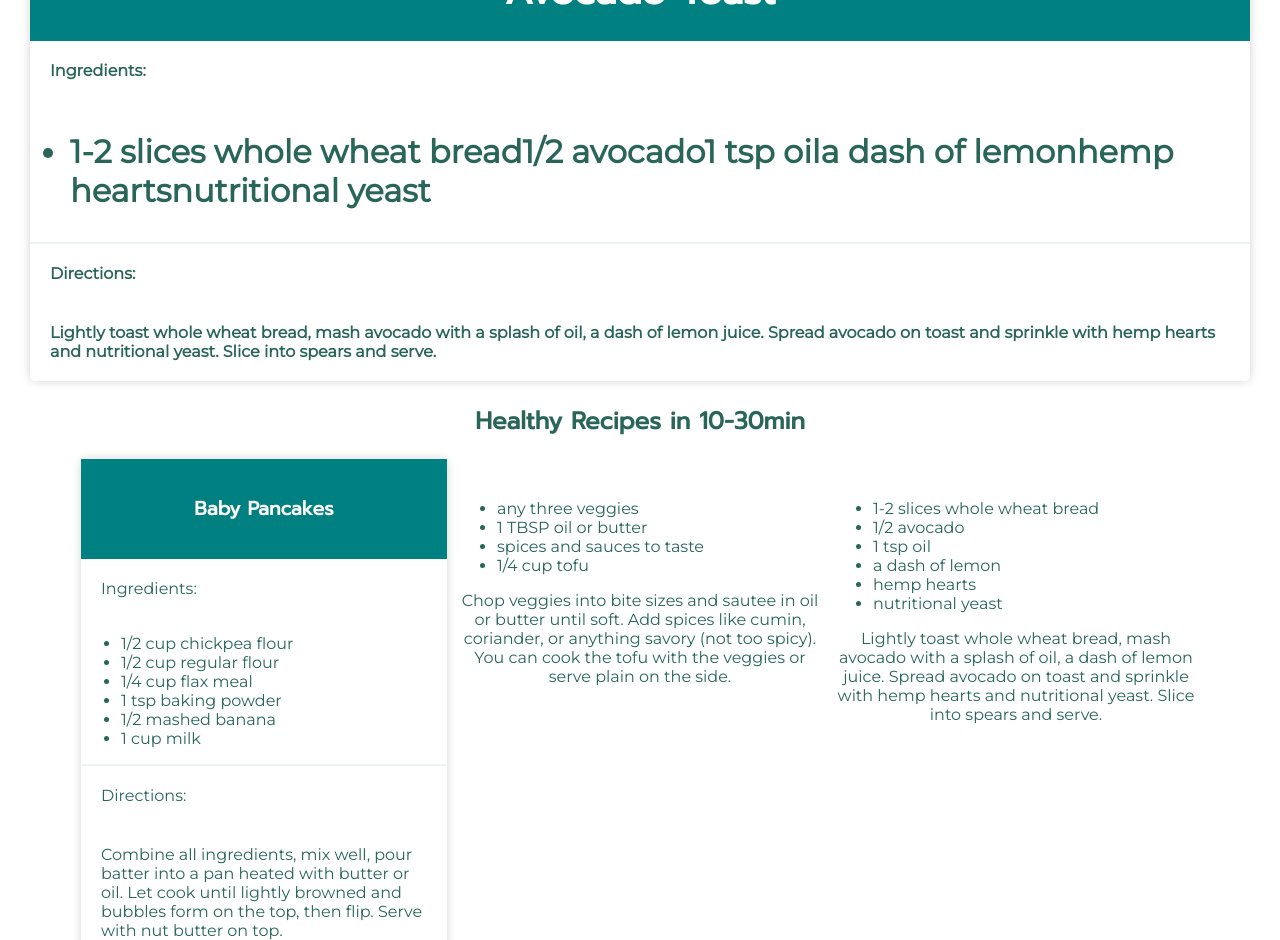
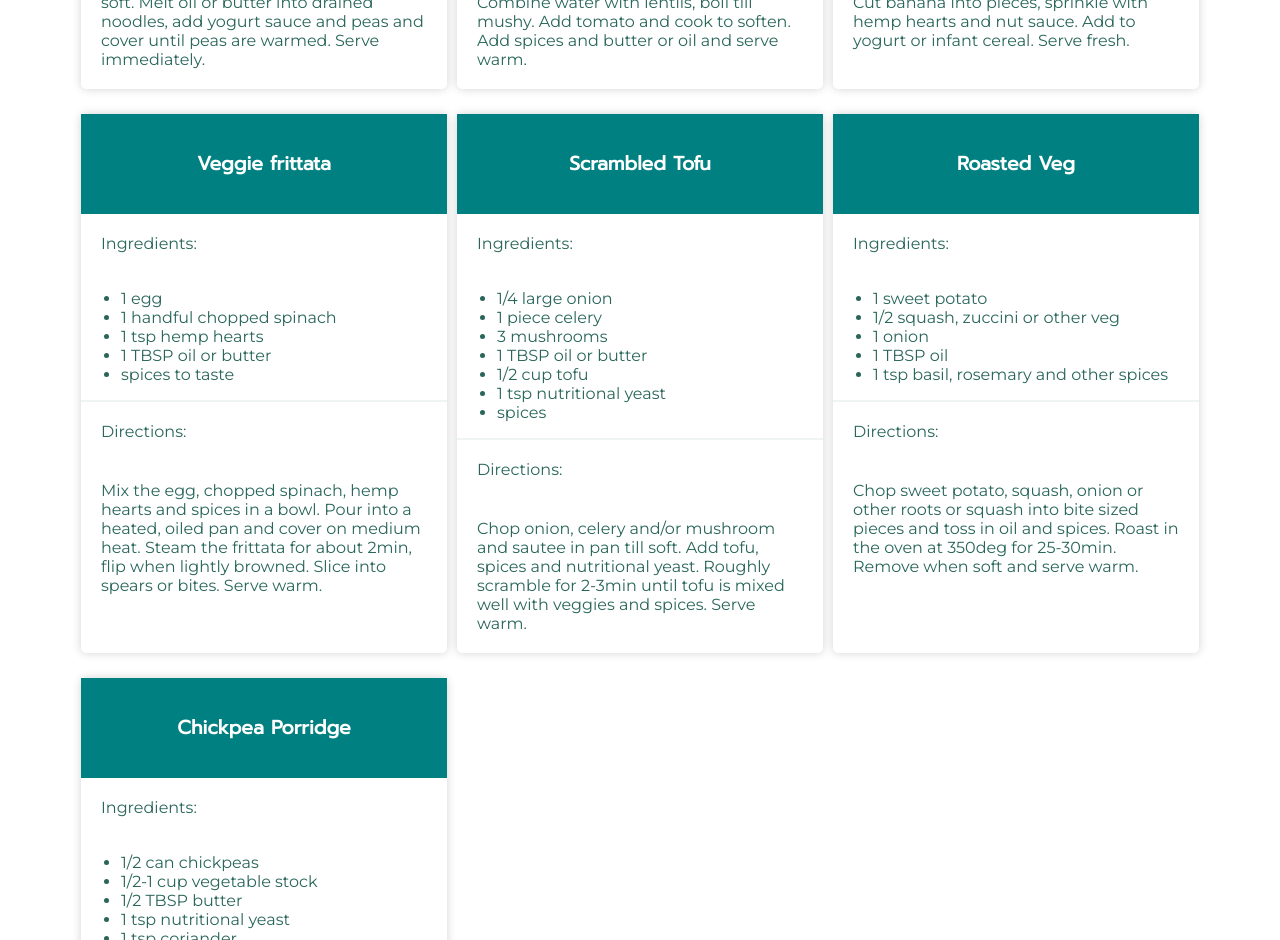
Before and after one commit to snopeks/tinybites, a React (Create React App) app: page /easymeals in a window 1280 px wide. Shown: the part 1860-2800 px from the top of the page. Built offline with nearby package versions, Linux system fonts and the light colour scheme; a web font is replaced by a local one.

Commit message:
finished recipe data object

```diff
--- a/src/pages/EasyMeals.js
+++ b/src/pages/EasyMeals.js
@@ -34,14 +34,92 @@ let allRecipes = [
             "nutritional yeast"
         ],
         "directions": "Lightly toast whole wheat bread, mash avocado with a splash of oil, a dash of lemon juice. Spread avocado on toast and sprinkle with hemp hearts and nutritional yeast. Slice into spears and serve."
+    },
+    {
+        "title": "Easy Pasta",
+        "ingredients": [
+            "1/2 cup pasta (I like to use macaroni)",
+            "1 TBSP oil or butter",
+            "handful of frozen peas",
+            "yogurt sauce or cheese sauce"
+        ],
+        "directions": "Boil your choice of pasta until it is very soft. Melt oil or butter into drained noodles, add yogurt sauce and peas and cover until peas are warmed. Serve immediately."
+    },
+    {
+        "title": "Tasty Lentils",
+        "ingredients": [
+            "1 cup water",
+            "1/2 cup lentils",
+            "1/2 large tomato",
+            "cumin, tumeric, black pepper to taste",
+            "1 TBSP butter or oil"
+        ],
+        "directions": "Combine water with lentils, boil till mushy. Add tomato and cook to soften. Add spices and butter or oil and serve warm."
+    },
+    {
+        "title": "Banana Nut Yogurt",
+        "ingredients": [
+            "1 banana",
+            "1-2 tsp hemp hearts",
+            "1-2 tsp nut sauce",
+            "1/4 cup yogurt or iron-fortified infant cereal"
+        ],
+        "directions":"Cut banana into pieces, sprinkle with hemp hearts and nut sauce. Add to yogurt or infant cereal. Serve fresh."
+    },
+    {
+        "title":"Veggie frittata",
+        "ingredients": [
+            "1 egg",
+            "1 handful chopped spinach",
+            "1 tsp hemp hearts",
+            "1 TBSP oil or butter",
+            "spices to taste"
+        ],
+        "directions": "Mix the egg, chopped spinach, hemp hearts and spices in a bowl. Pour into a heated, oiled pan and cover on medium heat. Steam the frittata for about 2min, flip when lightly browned. Slice into spears or bites. Serve warm. "
+    },
+    {
+        "title": "Scrambled Tofu",
+        "ingredients": [
+            "1/4 large onion",
+            "1 piece celery",
+            "3 mushrooms",
+            "1 TBSP oil or butter",
+            "1/2 cup tofu",
+            "1 tsp nutritional yeast",
+            "spices"
+        ],
+        "directions": "Chop onion, celery and/or mushroom and sautee in pan till soft. Add tofu, spices and nutritional yeast. Roughly scramble for 2-3min until tofu is mixed well with veggies and spices. Serve warm."
+    },
+    {
+        "title":"Roasted Veg",
+        "ingredients": [
+            "1 sweet potato",
+            "1/2 squash, zuccini or other veg",
+            "1 onion",
+            "1 TBSP oil",
+            "1 tsp basil, rosemary and other spices",
+        ],
+        "directions":"Chop sweet potato, squash, onion or other roots or squash into bite sized pieces and toss in oil and spices. Roast in the oven at 350deg for 25-30min. Remove when soft and serve warm."
+    },
+    {
+        "title":"Chickpea Porridge",
+        "ingredients": [
+            "1/2 can chickpeas",
+            "1/2-1 cup vegetable stock",
+            "1/2 TBSP butter",
+            "1 tsp nutritional yeast",
+            "1 tsp coriander",
+            "Pepper to taste",
+        ],
+        "directions":"Cook chickpeas with vegetable broth on the stove till softened like porridge. Add butter/oil,nutritional yeast, coriander, and pepper. Mix well and serve warm."
     }
+
 ]
 
 
 class EasyMeals extends Component {
     GenerateRecipes(recipesData){
         let recipeContent = recipesData.map(recipe => {
-            console.log(recipe.title)
             return (
                 <div className="recipe">
                     <div className="recipeImg">
@@ -49,18 +127,15 @@ class EasyMeals extends Component {
                     </div>
                     <p>Ingredients:</p>
                     <ul>
-                        <li>
-                            {recipe.ingredients}
-                        </li>
+                        {recipe.ingredients.map((ing, i) => <li key={i}>{ing}</li>)}
                     </ul>
                     <p className="recipeDirections">Directions:</p>
                     <p>{recipe.directions}</p>
                 </div>
-
             )
 
         });
-        return <h1>{recipeContent}</h1>
+        return recipeContent
     }
     render() {
         return (
@@ -122,129 +197,10 @@ class EasyMeals extends Component {
                         </div>
                     </div>
                 </div>
-                <div>
-                    <p>Content should arrive here</p>
-                    {this.GenerateRecipes(allRecipes)}
-                </div>
                 <div className="mealdiv">
                     <h2>Healthy Recipes in 10-30min</h2>
                     <div className="container ">
-                        <div className="recipe">
-                            <div className="recipeImg">
-                                <h3 className="recipeTitle">Baby Pancakes</h3>
-                            </div>
-                            <p>Ingredients:</p>
-                            <ul>
-                                <li>1/2 cup chickpea flour</li>
-                                <li>1/2 cup regular flour</li>
-                                <li>1/4 cup flax meal</li>
-                                <li>1 tsp baking powder</li>
-                                <li>1/2 mashed banana</li>
-                                <li>1 cup milk</li>
-                            </ul>
-                            <p className="recipeDirections">Directions:</p>
-                            <p>Combine all ingredients, mix well, pour batter into a pan heated with butter or oil. Let cook until lightly browned and bubbles form on the top, then flip. Serve with nut butter on top.</p>
-                        </div>
-                        <div>
-                            <p className="recipeTitle">Simple Stirfry</p>
-                            <ul>
-                                <li>any three veggies</li>
-                                <li>1 TBSP oil or butter</li>
-                                <li>spices and sauces to taste</li>
-                                <li>1/4 cup tofu</li>
-                            </ul>
-                            <p>Chop veggies into bite sizes and sautee in oil or butter until soft. Add spices like cumin, coriander, or anything savory (not too spicy). You can cook the tofu with the veggies or serve plain on the side. </p>
-                        </div>
-                        <div>
-                            <p id="avoToast" className="recipeTitle">Avocado Toast</p>
-                            <ul>
-                                <li>1-2 slices whole wheat bread</li>
-                                <li>1/2 avocado</li>
-                                <li>1 tsp oil</li>
-                                <li>a dash of lemon</li>
-                                <li>hemp hearts</li>
-                                <li>nutritional yeast</li>
-                            </ul>
-                            <p>Lightly toast whole wheat bread, mash avocado with a splash of oil, a dash of lemon juice. Spread avocado on toast and sprinkle with hemp hearts and nutritional yeast. Slice into spears and serve.</p>
-                        </div>
-                        <div>
-                            <p className="recipeTitle">Easy Pasta</p>
-                            <ul>
-                                <li>1/2 cup pasta (I like to use macaroni)</li>
-                                <li>1 TBSP oil or butter</li>
-                                <li>handful of frozen peas</li>
-                                <li>yogurt sauce or cheese sauce</li>
-                            </ul>
-                            <p>Boil your choice of pasta until it is very soft. Melt oil or butter into drained noodles, add yogurt sauce and peas and cover until peas are warmed. Serve immediately. </p>
-                        </div>
-                        <div>
-                            <p className="recipeTitle">Tasty Lentils</p>
-                            <ul>
-                                <li>1 cup water</li>
-                                <li>1/2 cup lentils</li>
-                                <li>1/2 large tomato</li>
-                                <li>cumin, tumeric, black pepper to taste</li>
-                                <li>1 TBSP butter or oil</li>
-                            </ul>
-                            <p>Combine water with lentils, boil till mushy. Add tomato and cook to soften. Add spices and butter or oil and serve warm. </p>
-                        </div>
-                        <div>
-                            <p className="recipeTitle">Banana Nut Yogurt</p>
-                            <ul>
-                                <li>1 banana</li>
-                                <li>1-2 tsp hemp hearts</li>
-                                <li>1-2 tsp nut sauce</li>
-                                <li>1/4 cup yogurt or iron-fortified infant cereal</li>
-                            </ul>
-                            <p>Cut banana into pieces, sprinkle with hemp hearts and nut sauce. Add to yogurt or infant cereal. Serve fresh.</p>
-                        </div>
-                        <div>
-                            <p className="recipeTitle">Veggie frittata</p>
-                            <ul>
-                                <li>1 egg</li>
-                                <li>1 handful chopped spinach</li>
-                                <li>1 tsp hemp hearts</li>
-                                <li>1 TBSP oil or butter</li>
-                                <li>spices to taste</li>
-                            </ul>
-                            <p>Mix the egg, chopped spinach, hemp hearts and spices in a bowl. Pour into a heated, oiled pan and cover on medium heat. Steam the frittata for about 2min, flip when lightly browned. Slice into spears or bites. Serve warm.  </p>
-                        </div>
-                        <div>
-                            <p className="recipeTitle">Scrambled Tofu</p>
-                            <ul>
-                                <li>1/4 large onion</li>
-                                <li>1 piece celery</li>
-                                <li>3 mushrooms</li>
-                                <li>1 TBSP oil or butter</li>
-                                <li>1/2 cup tofu</li>
-                                <li>1 tsp nutritional yeast</li>
-                                <li>spices</li>
-                            </ul>
-                            <p>Chop onion, celery and/or mushroom and sautee in pan till soft. Add tofu, spices and nutritional yeast. Roughly scramble for 2-3min until tofu is mixed well with veggies and spices. Serve warm.  </p>
-                        </div>
-                        <div>
-                            <p className="recipeTitle">Roasted Veg</p>
-                            <ul>
-                                <li>1 sweet potato</li>
-                                <li>1/2 squash, zuccini or other veg</li>
-                                <li>1 onion</li>
-                                <li>1 TBSP oil</li>
-                                <li>1 tsp basil, rosemary and other spices</li>
-                            </ul>
-                            <p>Chop sweet potato, squash, onion or other roots or squash into bite sized pieces and toss in oil and spices. Roast in the oven at 350deg for 25-30min. Remove when soft and serve warm. </p>
-                        </div>
-                        <div>
-                            <p id="chickpeaPorridge" className="recipeTitle">Chickpea Porridge</p>
-                            <ul>
-                                <li>1/2 can chickpeas</li>
-                                <li>1/2-1 cup vegetable stock</li>
-                                <li>1/2 TBSP butter</li>
-                                <li>1 tsp nutritional yeast</li>
-                                <li>1 tsp coriander</li>
-                                <li>Pepper to taste</li>
-                            </ul>
-                            <p>Cook chickpeas with vegetable broth on the stove till softened like porridge. Add butter/oil,nutritional yeast, coriander, and pepper. Mix well and serve warm.</p>
-                        </div>
+                        {this.GenerateRecipes(allRecipes)}
                     </div>
 
                 </div>
```
